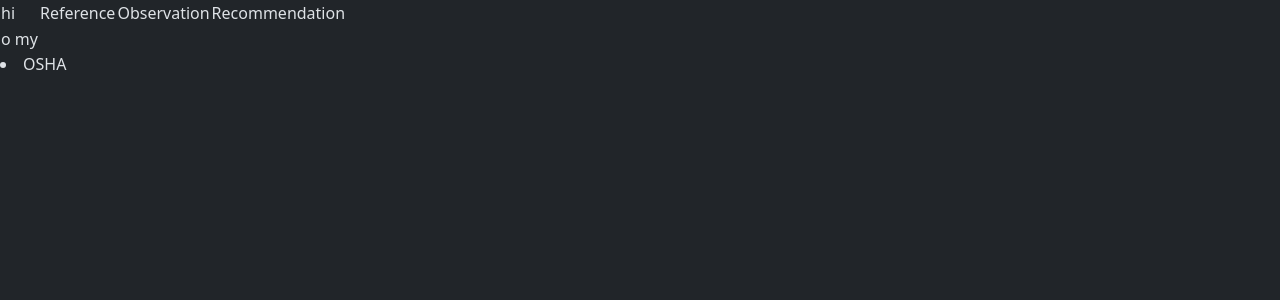
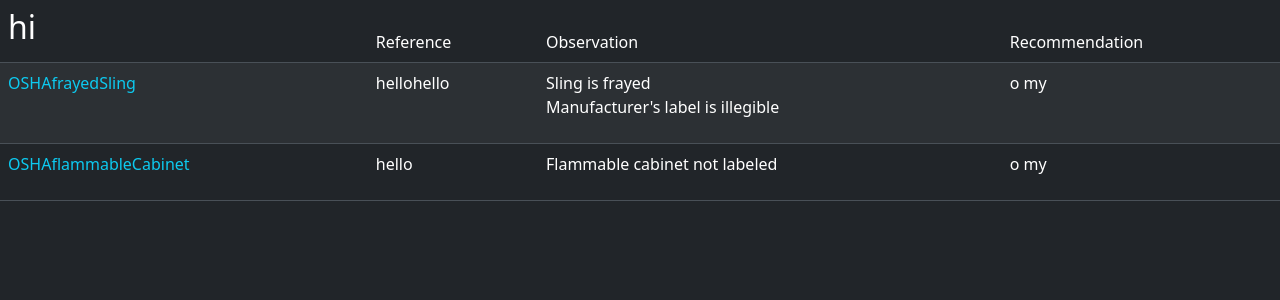
Before and after one commit to frankburgs/main, a React (Vite) app: page / in a window 1280 px wide. Shown: the top 300 px of the page. Built offline with nearby package versions, Linux system fonts and the light colour scheme.

Commit message:
Reactifying

```diff
--- a/src/App.jsx
+++ b/src/App.jsx
@@ -1,37 +1,56 @@
 import myArray from "./observations.js"
-import MyRow from "./MyRow.jsx";
+import MyCell from "./MyCell.jsx"
+
 function App() {
 
-  // resources.links.forEach(link => {
-  //   console.log(`${link.text}: ${link.url}`);
-  // });
+  // Creates a list item.
+  const listItems = myArray.map((obs, index) =>
+    <tr key={index}>
+      <td className="text-info">
+        { obs.authorityType }
+        { obs.imgFileName }
+      </td>
 
-  // console.log(myArray);
+      <td>
+        <ul className="list-unstyled">
+          {obs.references.map((aReference, index) => {
 
-  // myArray.forEach(thing => {
-  //   console.log(thing.source);
-  // });
+            if (aReference.referenceURL) {
+              return "hello";
+            }
+            return <li>{aReference.referenceText}</li>;
 
-  const listItems = myArray.map((obs, index) => <li key={index}>{obs.source}</li>);
+          })}
+        </ul>
+      </td>
 
-  // console.log(listItems);
+      <td>
+        <ul className="list-unstyled">
+          {obs.observations.map((anObservation, index) =>
+            <li>{anObservation.observationText}</li>
+          )}
+        </ul>
+      </td>
+
+      <MyCell />
+    </tr>
+  );
 
   return (<>
-    <table>
+    <table className="table table-striped">
       <thead>
         <tr>
-          <td>hi</td>
+          <td><h2>hi</h2></td>
           <td>Reference</td>
           <td>Observation</td>
           <td>Recommendation</td>
         </tr>
       </thead>
       <tbody>
-        <MyRow />
+        {listItems}
       </tbody>
     </table>
-    <div>{listItems}</div>
-    </>)
+  </>)
 }
 
 export default App
--- /dev/null
+++ b/src/MyCell.jsx
@@ -0,0 +1,5 @@
+export default function MyCell(){
+    return(
+        <td>o my</td>
+    )
+}
--- a/src/MyRow.jsx
+++ /dev/null
@@ -1,7 +0,0 @@
-function MyRow(){
-    return(
-        <tr><td>o my</td></tr>
-    )
-}
-
-export default MyRow;
--- a/src/observations.js
+++ b/src/observations.js
@@ -1,46 +1,60 @@
 // 35 observations
 const myArray = [
   {
-    source: "OSHA",
+    authorityType: "OSHA",
+    imgFileName: "frayedSling",
 
     observations: [
-      {observation: "Sling is frayed"},
-      {observation: "Manufacturer's label is illegible"}
+      {observationText: "Sling is frayed"},
+      {observationText: "Manufacturer's label is illegible"}
     ],
 
     recommendations: [
-      {recommendation: "Tag & isolate sling"},
+      {recommendationText: "Tag & isolate sling"},
       {
-        recommendation: "Replace sling",
-        url: "https://www.uline.com/BL_4023/Slings"
+        recommendationText: "Replace sling",
+        recommendationURL: "https://www.uline.com/BL_4023/Slings"
       },
     ],
 
     references: [
       {
-        reference: "29 CFR 1910.184(c)(1)",
-        link: "https://www.ecfr.gov/current/title-29/part-1910/section-1910.184#p-1910.184(c)(1)"
+        referenceText: "29 CFR 1910.184(c)(1)",
+        referenceURL: "https://www.ecfr.gov/current/title-29/part-1910/section-1910.184#p-1910.184(c)(1)"
       },
       {
-        reference: "29 CFR 1910.184(c)(14)",
-        link: "https://www.ecfr.gov/current/title-29/part-1910/section-1910.184#p-1910.184(c)(14)"
+        referenceText: "29 CFR 1910.184(c)(14)",
+        referenceURL: "https://www.ecfr.gov/current/title-29/part-1910/section-1910.184#p-1910.184(c)(14)"
       },
+    ]
+  },
+
+  {
+    authorityType: "OSHA",
+    imgFileName: "flammableCabinet",
+
+    observations: [
+      {observationText: "Flammable cabinet not labeled"},
     ],
-
-    media: "frayedSling",
-  }
+    recommendations: [
+      {
+        recommendationText: "Purchase label",
+        recommendationURL: "https://www.amazon.com/SmartSign-Magnetic-Legend-Flammable-Yellow/dp/B00HK9XMH2?th=1"
+      },
+      {
+        recommendationText: "DIY with stencils and red paint",
+        recommendationURL: "https://www.uline.com/BL_2659/Brass-Stencils"
+      }
+    ],
+    references: [
+      {
+        referenceText: "29 CFR 1910.106(d)(3)(ii)",
+        referenceURL: "https://www.ecfr.gov/current/title-29/part-1910/section-1910.106#p-1910.106(d)(3)(ii)",
+      }
+    ]
+  },
 ]
-
 export default myArray;
-
-  // {
-  //   type: "fed",
-  //   observation: "Flammable cabinet not labeled",
-  //   recommendation: '<a class="link-info link-offset-2 link-underline-opacity-25 link-underline-opacity-100-hover" href="https://www.amazon.com/SmartSign-Magnetic-Legend-Flammable-Yellow/dp/B00HK9XMH2?th=1">Purchase label</a> or<br><a class="link-info link-offset-2 link-underline-opacity-25 link-underline-opacity-100-hover" href="https://www.uline.com/BL_2659/Brass-Stencils">DIY with stencils and red paint</a>',
-  //   reference: '<a class="link-info link-offset-2 link-underline-opacity-25 link-underline-opacity-100-hover" href="https://www.ecfr.gov/current/title-29/part-1910/section-1910.106#p-1910.106(d)(3)(ii)">29 CFR 1910.106(d)(3)(ii)</a>',
-  //   media: "flammableCabinet",
-  // },
-
   // {
   //   type: "fed",
   //   observation: '<a class="link-info link-offset-2 link-underline-opacity-25 link-underline-opacity-100-hover" href="https://www.osha.gov/laws-regs/standardinterpretations/1998-12-31-0">Oxy-fuel cylider carts do not have a fire barrier installed</a>',
```
